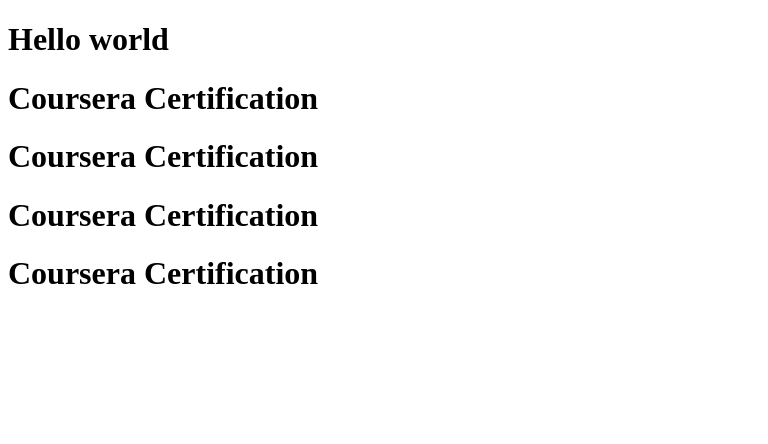
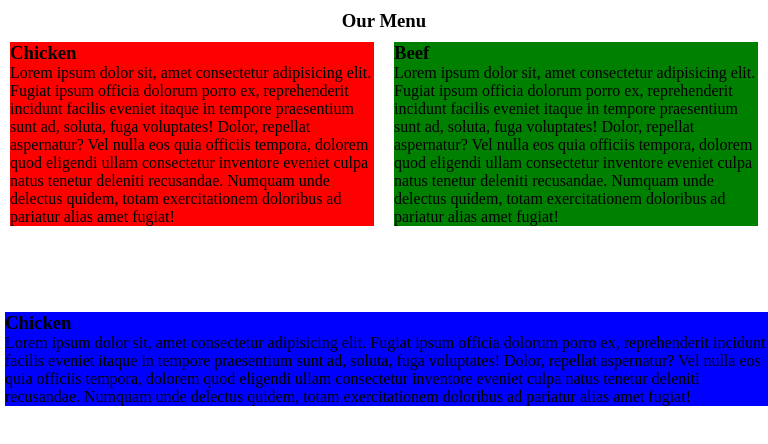
Before and after one commit to mohsin324/week2Assignment, a plain HTML site: page index.html in a window 768 px wide. Drawn offline with Linux system fonts and the light colour scheme.

Commit message:
added responsive design

```diff
--- a/index.html
+++ b/index.html
@@ -4,16 +4,34 @@
     <meta charset="UTF-8">
     <meta http-equiv="X-UA-Compatible" content="IE=edge">
     <meta name="viewport" content="width=device-width, initial-scale=1.0">
-    <title>Document</title>
+    <link rel="stylesheet" href="style.css">
+    <title>Week2Assignment</title>
 </head>
 <body>
-    <h1>Hello world</h1>
-    <h1>Coursera Certification</h1>
-    <h1>Coursera Certification</h1>
-    <h1>Coursera Certification</h1>
-    <h1>Coursera Certification</h1>
+    <header>
+        <h3>Our Menu</h3>
+    </header>
+    <div class="container">
+        <div class="first">
+            <span><h3>Chicken</h3></span>
+            <p>Lorem ipsum dolor sit, amet consectetur adipisicing elit. Fugiat ipsum officia dolorum porro ex, reprehenderit incidunt facilis eveniet itaque in tempore praesentium sunt ad, soluta, fuga voluptates! Dolor, repellat aspernatur?
+            Vel nulla eos quia officiis tempora, dolorem quod eligendi ullam consectetur inventore eveniet culpa natus tenetur deleniti recusandae. Numquam unde delectus quidem, totam exercitationem doloribus ad pariatur alias amet fugiat!
+            </p>
+        </div>
+        <div class="second">
+            <span><h3>Beef</h3></span>
+            <p>Lorem ipsum dolor sit, amet consectetur adipisicing elit. Fugiat ipsum officia dolorum porro ex, reprehenderit incidunt facilis eveniet itaque in tempore praesentium sunt ad, soluta, fuga voluptates! Dolor, repellat aspernatur?
+                Vel nulla eos quia officiis tempora, dolorem quod eligendi ullam consectetur inventore eveniet culpa natus tenetur deleniti recusandae. Numquam unde delectus quidem, totam exercitationem doloribus ad pariatur alias amet fugiat!
+                </p>
 
+        </div>
+        <div class="third">
+            <span><h3>Chicken</h3></span>
+            <p>Lorem ipsum dolor sit, amet consectetur adipisicing elit. Fugiat ipsum officia dolorum porro ex, reprehenderit incidunt facilis eveniet itaque in tempore praesentium sunt ad, soluta, fuga voluptates! Dolor, repellat aspernatur?
+                Vel nulla eos quia officiis tempora, dolorem quod eligendi ullam consectetur inventore eveniet culpa natus tenetur deleniti recusandae. Numquam unde delectus quidem, totam exercitationem doloribus ad pariatur alias amet fugiat!
+            </p>
+        </div>
 
-
+    </div>
 </body>
 </html>
--- a/style.css
+++ b/style.css
@@ -0,0 +1,78 @@
+*{
+    margin: 0;
+    padding: 0;
+    box-sizing: border-box;
+}
+.container{
+    display: flex;
+    margin: 0;
+    padding: 0;
+}
+header > h3{
+    text-align: center;
+    margin-top: 10px;
+}
+.first{
+    background-color: red;
+    width: 100%;
+}
+.second{
+    background-color: green;
+    width: 100%;
+
+}
+.third{
+    background-color: blue;
+    width: 100%;
+
+}
+@media (min-width: 992px) {
+    .container{
+        display: flex;
+    }
+
+}
+@media (min-width: 768px) and (max-width: 991px) {
+    .container{
+        position: relative;
+        width: 100%;
+    }
+    .first{
+        background-color: red;
+        margin: 10px;
+        width: 50%;
+    }
+    .second{
+        background-color: green;
+        margin: 10px;
+        width: 50%;
+    }
+    .third{
+        background-color: blue;
+        margin: 10px;
+        width: 100%;
+        position: absolute;
+        top: 270px;
+        left: -5px;
+    }
+}
+@media (max-width: 767px) {
+    .container{
+        margin: 0;
+        padding: 0;
+        display: flex;
+        flex-direction: column;
+    }
+    .first{
+        margin: 10px;
+
+    }
+    .second{
+        margin: 10px;
+
+    }
+    .third{
+        margin: 10px;
+    }
+
+}
```
